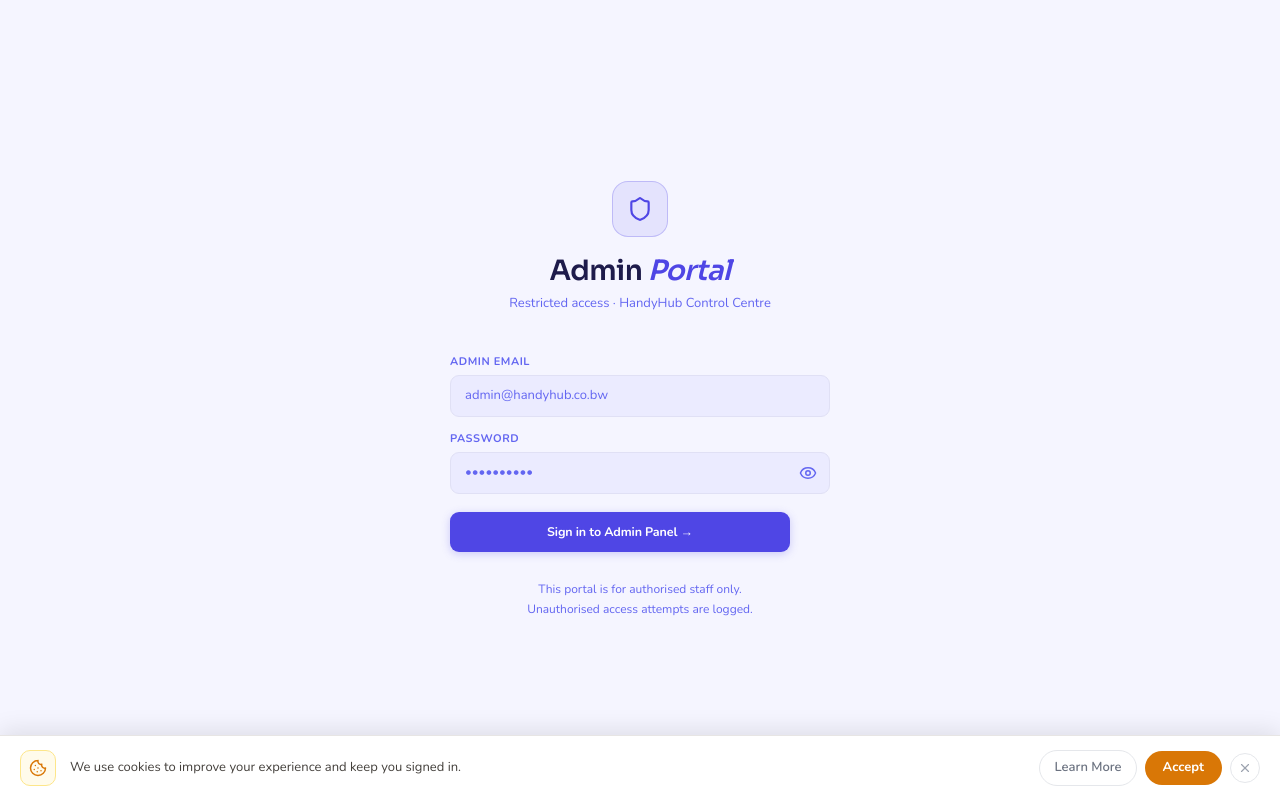
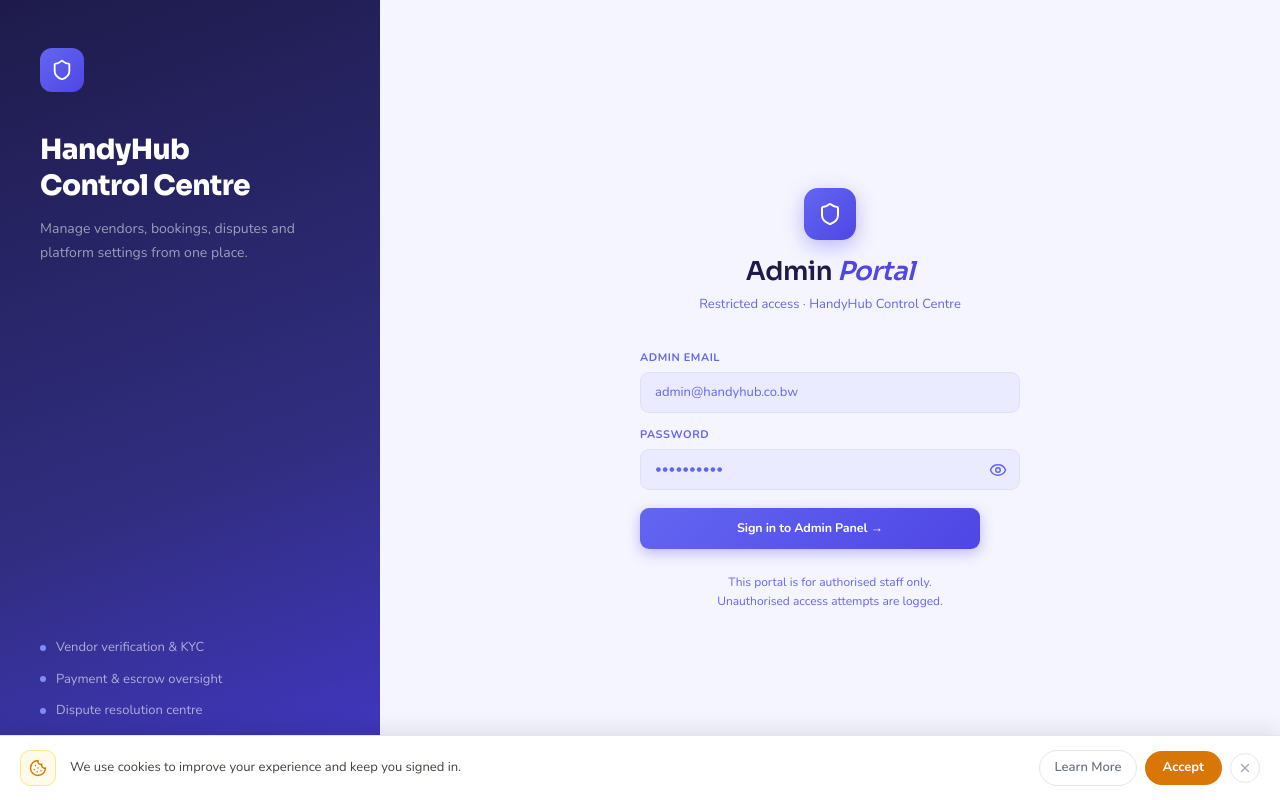
Before and after one commit to refiscoding/goconhub, a Next.js app: page /admin in a window 1280 px wide. Built offline with nearby package versions, Linux system fonts and the light colour scheme; no server answers; a web font is replaced by a local one.

Commit message:
feat: redesign admin login with split-panel layout for desktop
Co-Authored-By: Claude Opus 4.6 <noreply@anthropic.com>

```diff
--- a/src/components/auth/AdminLogin.tsx
+++ b/src/components/auth/AdminLogin.tsx
@@ -47,13 +47,43 @@ export const AdminLogin: FC = () => {
   };
 
   return (
-    <div data-theme="admin" style={{ minHeight: "100vh", background: "var(--bg)", display: "flex", alignItems: "center", justifyContent: "center", padding: "0 28px" }}>
+    <div data-theme="admin" style={{ minHeight: "100vh", display: "flex" }}>
+      {/* Left brand panel — hidden on small screens */}
+      <div style={{ display: "none", width: 380, background: "linear-gradient(160deg, #1E1B4B 0%, #312E81 60%, #4338CA 100%)", flexDirection: "column", justifyContent: "space-between", padding: "48px 40px", flexShrink: 0 }} className="admin-login-panel">
+        <div>
+          <div style={{ width: 44, height: 44, borderRadius: 12, background: "linear-gradient(135deg,#6366F1,#4F46E5)", display: "flex", alignItems: "center", justifyContent: "center", marginBottom: 40 }}>
+            <IconShield style={{ width: 22, height: 22, color: "#fff" }} />
+          </div>
+          <h2 style={{ fontSize: 28, fontWeight: 800, color: "#fff", letterSpacing: "-.02em", lineHeight: 1.3, marginBottom: 12 }}>
+            HandyHub<br />Control Centre
+          </h2>
+          <p style={{ fontSize: 14, color: "rgba(255,255,255,.55)", lineHeight: 1.7 }}>
+            Manage vendors, bookings, disputes and platform settings from one place.
+          </p>
+        </div>
+        <div style={{ display: "flex", flexDirection: "column", gap: 12 }}>
+          {[
+            { label: "Vendor verification & KYC" },
+            { label: "Payment & escrow oversight" },
+            { label: "Dispute resolution centre" },
+            { label: "Real-time platform metrics" },
+          ].map((f) => (
+            <div key={f.label} style={{ display: "flex", alignItems: "center", gap: 10 }}>
+              <div style={{ width: 6, height: 6, borderRadius: "50%", background: "#818CF8", flexShrink: 0 }} />
+              <span style={{ fontSize: 13, color: "rgba(255,255,255,.6)" }}>{f.label}</span>
+            </div>
+          ))}
+        </div>
+      </div>
+
+      {/* Right form panel */}
+      <div style={{ flex: 1, background: "var(--bg)", display: "flex", alignItems: "center", justifyContent: "center", padding: "0 28px" }}>
         <div style={{ width: "100%", maxWidth: 380 }}>
-        <div style={{ textAlign: "center", marginBottom: 40 }}>
-          <div style={{ width: 56, height: 56, background: "var(--acc-bg)", border: "1.5px solid var(--acc-bd)", borderRadius: 16, display: "flex", alignItems: "center", justifyContent: "center", margin: "0 auto 16px", color: "var(--acc)" }}>
-            <IconShield style={{ width: 26, height: 26 }} />
+          <div style={{ textAlign: "center", marginBottom: 36 }}>
+            <div style={{ width: 52, height: 52, background: "linear-gradient(135deg,#6366F1,#4F46E5)", borderRadius: 14, display: "flex", alignItems: "center", justifyContent: "center", margin: "0 auto 16px", boxShadow: "0 6px 20px rgba(79,70,229,.35)" }}>
+              <IconShield style={{ width: 24, height: 24, color: "#fff" }} />
             </div>
-          <h1 className="serif" style={{ fontSize: 28, letterSpacing: "-.02em" }}>
+            <h1 className="serif" style={{ fontSize: 26, letterSpacing: "-.02em", color: "var(--ink)" }}>
               Admin <em style={{ color: "var(--acc)" }}>Portal</em>
             </h1>
             <p style={{ fontSize: 13, color: "var(--ink3)", marginTop: 6 }}>Restricted access · HandyHub Control Centre</p>
@@ -61,7 +91,7 @@ export const AdminLogin: FC = () => {
 
           <div style={{ display: "flex", flexDirection: "column", gap: 14 }}>
             {error && (
-            <div style={{ background: "var(--red-bg)", border: "1px solid rgba(248,113,113,.2)", borderRadius: 10, padding: "11px 14px", fontSize: 13, color: "var(--red)", fontWeight: 600, display: "flex", alignItems: "center", gap: 8 }}>
+              <div style={{ background: "var(--red-bg)", border: "1px solid rgba(220,38,38,.2)", borderRadius: 10, padding: "11px 14px", fontSize: 13, color: "var(--red)", fontWeight: 600, display: "flex", alignItems: "center", gap: 8 }}>
                 <IconX style={{ width: 16, height: 16 }} /> {error}
               </div>
             )}
@@ -79,21 +109,22 @@ export const AdminLogin: FC = () => {
                   onKeyDown={(e: KeyboardEvent<HTMLInputElement>) => e.key === "Enter" && attempt()}
                   style={{ paddingRight: 44 }} />
                 <button onClick={() => setShow(!show)}
-                style={{ position: "absolute", right: 13, top: "50%", transform: "translateY(-50%)", background: "none", border: "none", color: "var(--ink3)", display: "flex" }}>
+                  style={{ position: "absolute", right: 13, top: "50%", transform: "translateY(-50%)", background: "none", border: "none", color: "var(--ink3)", display: "flex", cursor: "pointer" }}>
                   <IconEye style={{ width: 18, height: 18 }} />
                 </button>
               </div>
             </div>
-          <button className="btn-pri" style={{ marginTop: 4, opacity: loading ? 0.7 : 1 }} onClick={attempt} disabled={loading}>
+            <button className="btn-pri" style={{ marginTop: 4, opacity: loading ? 0.7 : 1, background: "linear-gradient(135deg,#6366F1,#4F46E5)", boxShadow: "0 4px 14px rgba(79,70,229,.35)" }} onClick={attempt} disabled={loading}>
               {loading ? "Signing in…" : "Sign in to Admin Panel →"}
             </button>
           </div>
 
-        <p style={{ textAlign: "center", fontSize: 12, color: "var(--ink3)", marginTop: 28, lineHeight: 1.6 }}>
+          <p style={{ textAlign: "center", fontSize: 12, color: "var(--ink3)", marginTop: 24, lineHeight: 1.6 }}>
             This portal is for authorised staff only.<br />
             Unauthorised access attempts are logged.
           </p>
         </div>
       </div>
+    </div>
   );
 };
```
Lines whose indentation alone changed are shown as unchanged.
